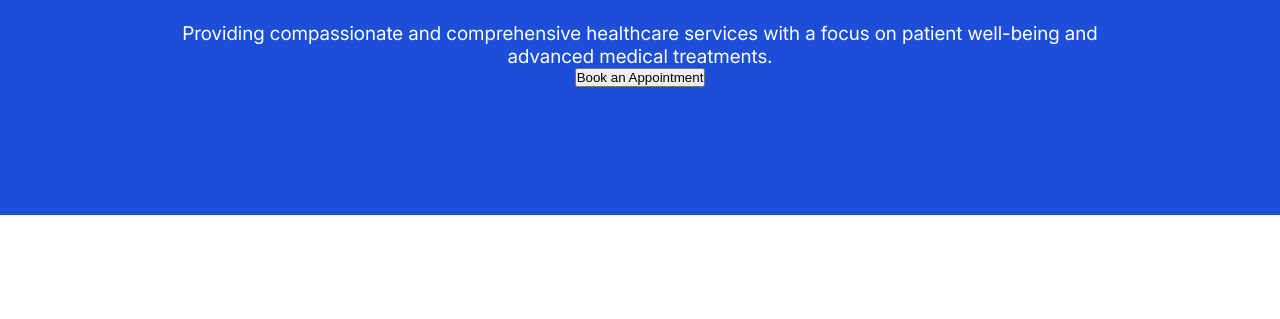
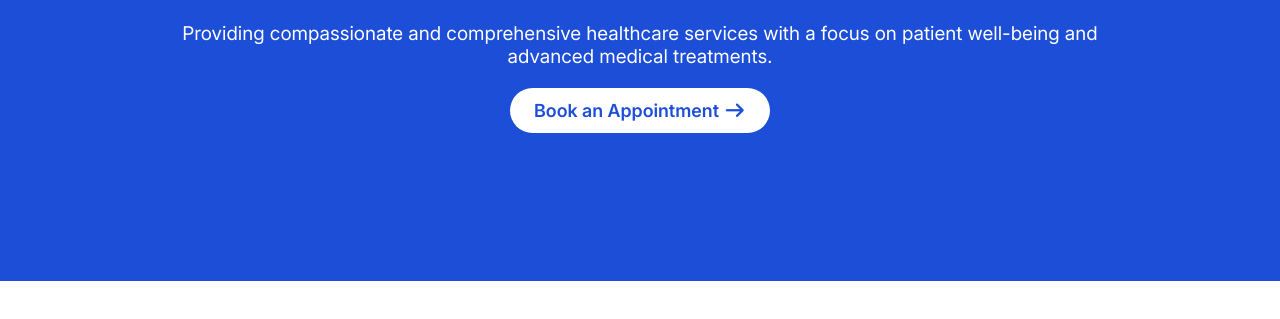
Before and after one commit to mohamedu-diarra/Medical-Care, a plain HTML site: page Medical-Care/index.html in a window 1280 px wide. Shown: the part 275-594 px from the top of the page. Drawn offline with Linux system fonts and the light colour scheme.

Commit message:
hero sec is done

```diff
--- a/Medical-Care/css/main.css
+++ b/Medical-Care/css/main.css
@@ -135,6 +135,27 @@ div.hero div.hero_sec p.hero{
        text-align: center;
 }
 div.hero div.hero_sec div.btn_hero{
+    width: 100%;
+    height: 100%;
+    display: flex;
+    justify-content: center;
+    align-items: center;
+    margin: 20px 0px;
+}
+div.hero div.hero_sec div.btn_hero button{
+    width: 260px;
+    height: 45px;
+    background-color: var(--White);
+    border: none;
+    outline: none;
+    border-radius: 23px;
+    color: var(--DimBlue);
+     font-size: 18px;
+     font-family: "Inter2";
+     font-weight: 600;
+     cursor: pointer;
+}
+div.hero div.hero_sec div.btn_hero button:hover{
 
 }
 /* media queries */
--- a/Medical-Care/index.html
+++ b/Medical-Care/index.html
@@ -35,7 +35,7 @@
                 </div>
                 <p class="hero">Providing compassionate and comprehensive healthcare services with a focus on patient well-being and advanced medical treatments.</p>
                 <div class="btn_hero">
-                    <button>Book an Appointment</button>
+                    <button>Book an Appointment <i class="fa-solid fa-arrow-right"></i></button>
                 </div>
 
             </div>
```
